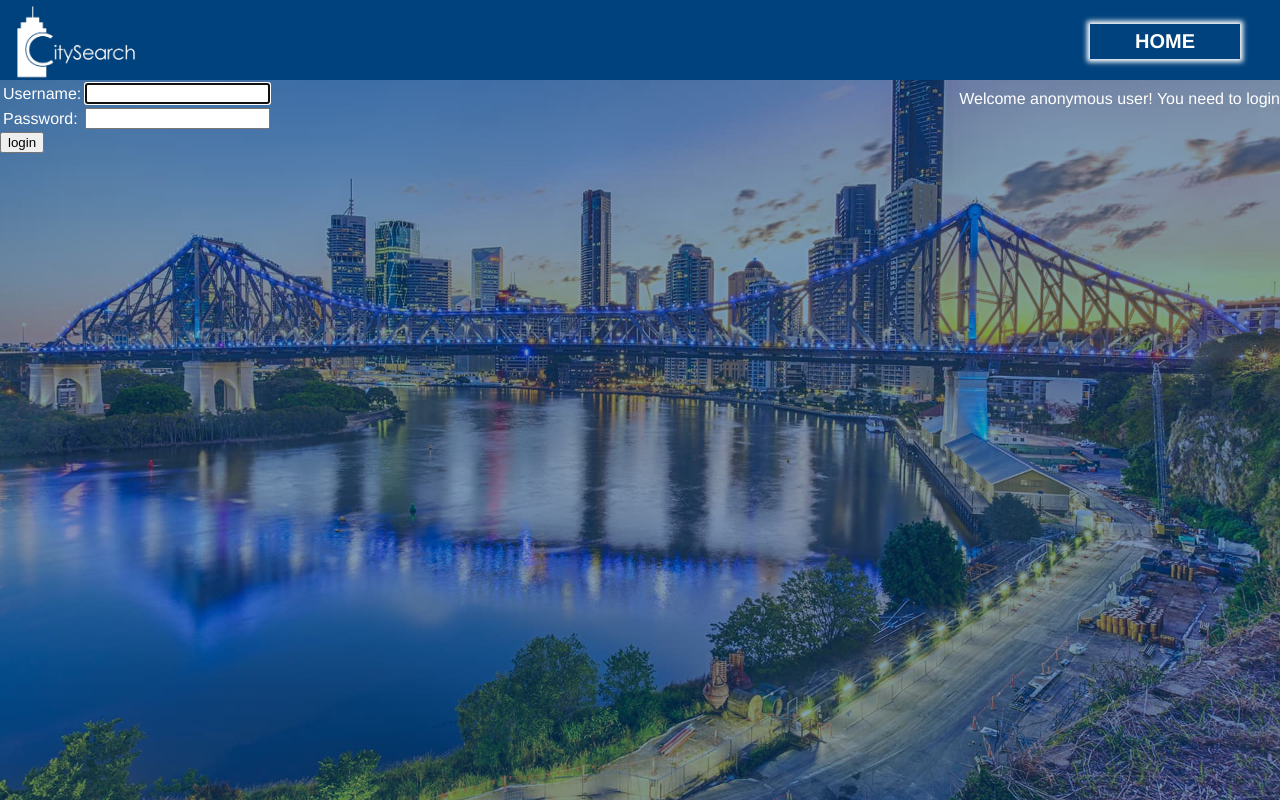
After one commit to thejonnyhall/ifb299, a Django app: page /user/login/ in a window 1280 px wide. The commit adds this page. Run offline with Django 3.2, Linux system fonts and the light colour scheme.

Commit message:
Login Broken pls fix
Rego works perf

```diff
--- a/park_n_sons/park_n_sons/settings.py
+++ b/park_n_sons/park_n_sons/settings.py
@@ -15,6 +15,7 @@
 # Build paths inside the project like this: os.path.join(BASE_DIR, ...)
 BASE_DIR = os.path.dirname(os.path.dirname(os.path.abspath(__file__)))
 
+LOGIN_REDIRECT_URL = '/'
 
 # Quick-start development settings - unsuitable for production
 # See https://docs.djangoproject.com/en/1.11/howto/deployment/checklist/
@@ -25,8 +26,7 @@
 # SECURITY WARNING: don't run with debug turned on in production!
 DEBUG = True
 
-ALLOWED_HOSTS = [
-]
+ALLOWED_HOSTS = ["172.19.4.176", "127.0.0.1"]
 
 
 # Application definition
@@ -38,6 +38,8 @@
     'django.contrib.sessions',
     'django.contrib.messages',
     'django.contrib.staticfiles',
+    'django.contrib.sites',
+    'django.contrib.admindocs',
     'result',
 ]
 
--- a/park_n_sons/templates/base_generic.html
+++ b/park_n_sons/templates/base_generic.html
@@ -14,12 +14,22 @@
                 <a href="{% url 'index' %}"><img id="smallLogo" src="{% static 'img/logo.png' %}"></a>
                 {% spaceless %}
                 <a href="{% url 'index' %}"><div id="homeBtn" class="menuBtn">HOME</div></a>
+                {% endspaceless %}
+                {% if user.username %}
                 <a href="{% url 'index' %}"><div id="logoutBtn" class="menuBtn">LOGOUT</div></a>
-                {% endspaceless %}
+                <p>Welcome {{ user.username }}!
+                Here you can show your content!</p><br/>
+                {% else %}
+                <p>Welcome anonymous user!
+                You need to <a href="registration/login/">login</a></p>
+                {% endif %}
+
+
             </div>
         {% endblock %}
         <div id="content">
-            {% block content %}{% endblock %}
+            {% block content %}
+            {% endblock %}
         </div>
     </body>
 </html>
--- /dev/null
+++ b/park_n_sons/templates/registration/login.html
@@ -0,0 +1,26 @@
+{% extends "base_generic.html" %}
+
+{% block content %}
+
+{% if form.errors %}
+<p>Your username and password didn't match. Please try again.</p>
+{% endif %}
+
+<form method="post" action="{% url 'login' %}">
+{% csrf_token %}
+<table>
+<tr>
+    <td>{{ form.username.label_tag }}</td>
+    <td>{{ form.username }}</td>
+</tr>
+<tr>
+    <td>{{ form.password1.label_tag }}</td>
+    <td>{{ form.password1 }}</td>
+</tr>
+</table>
+
+<input type="submit" value="login" />
+<input type="hidden" name="next" value="{{ next }}" />
+</form>
+
+{% endblock %}
--- a/park_n_sons/templates/login.html
+++ b/park_n_sons/templates/registration/logout.html
@@ -1,6 +1,7 @@
 {% extends "base_generic.html" %}
 
 {% block content %}
-<div id="login">
-</div>
+
+Logged out!
+
 {% endblock %}
--- a/park_n_sons/user/urls.py
+++ b/park_n_sons/user/urls.py
@@ -6,6 +6,4 @@
 urlpatterns = [
     url(r'^login/', views.login, name='login'),
     url(r'^register/', views.register, name='register'),
-    url(r'^logout/', views.logout, name='logout')
-
 ]
--- a/park_n_sons/user/views.py
+++ b/park_n_sons/user/views.py
@@ -26,7 +26,7 @@
         if form.is_valid():
             form.save()
             username = form.cleaned_data.get('username')
-            raw_password = form.cleaned_data.get('password')
+            raw_password = form.cleaned_data.get('password1')
             user = authenticate(username=username, password=raw_password)
             login(request)
             return redirect('index')
```
Also changed, not shown: park_n_sons/templates/registration/register.html (added, +11 -0 lines).
